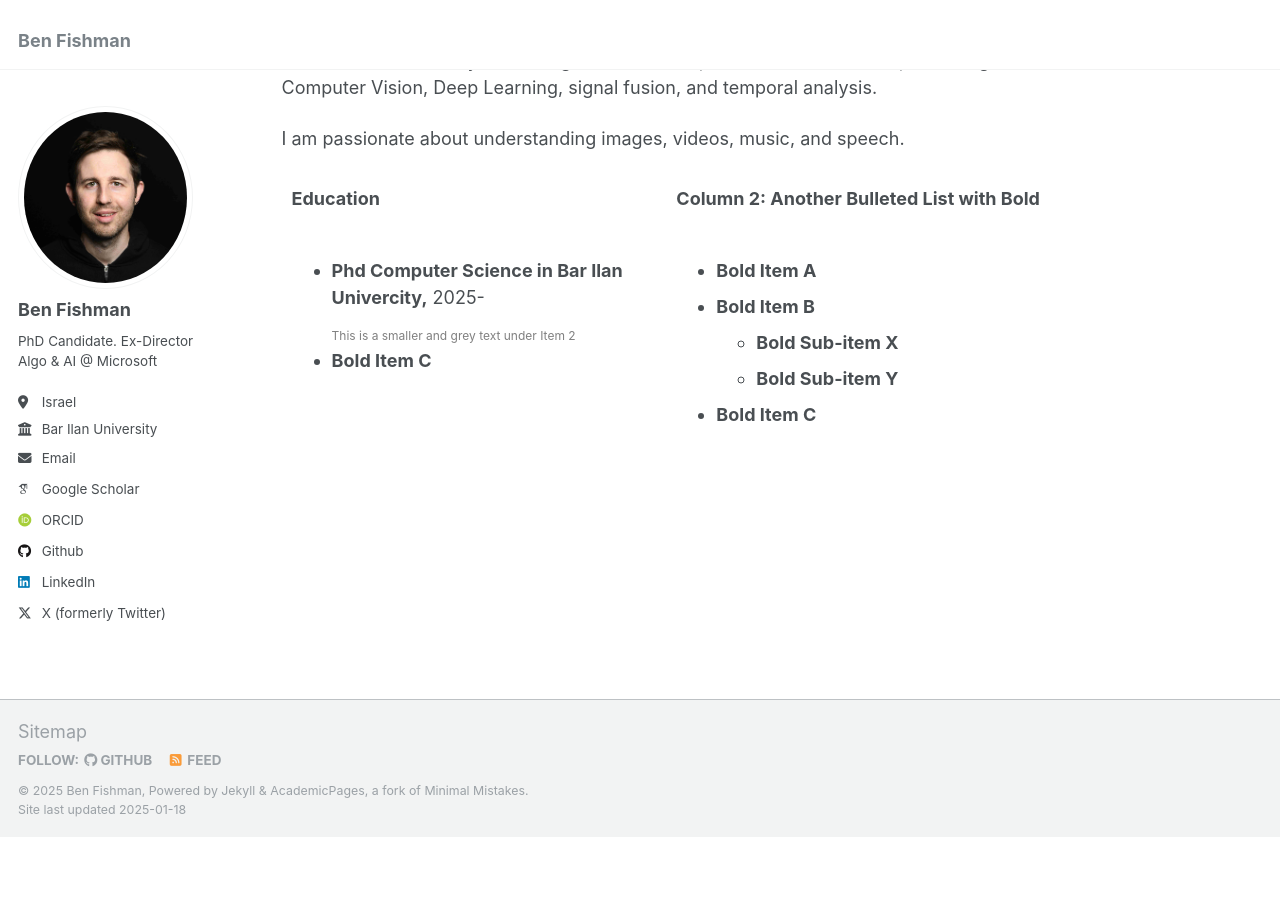
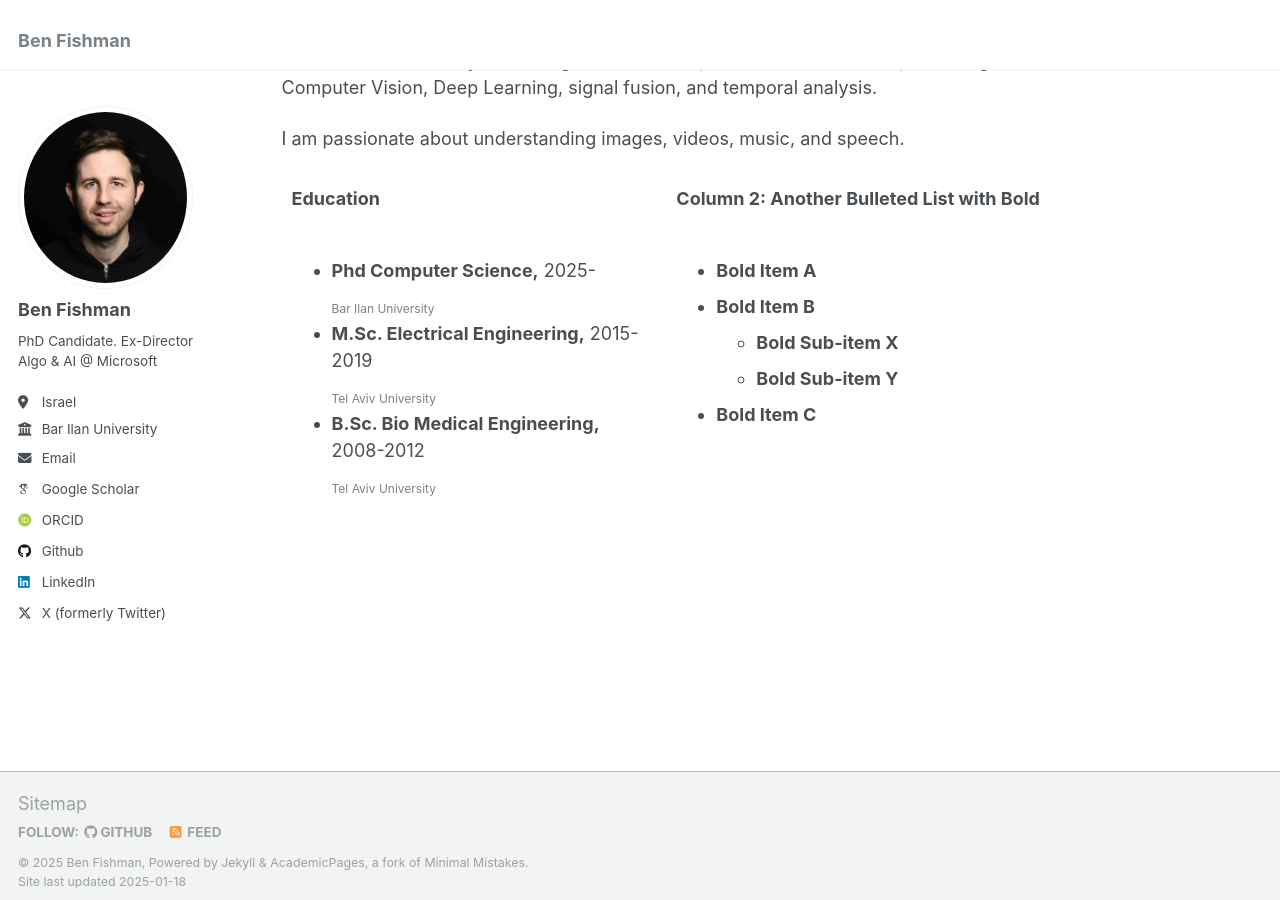
Before and after one commit to benf22/benf22.github.io, a Jekyll site: the page built from _pages/about.md, in a window 1280 px wide and 900 px high, scrolled down 549 px. Built offline with Jekyll 4.4.1, drawn with Linux system fonts in a browser that asks for light colours; some web fonts are replaced; before the commit the page ends 1386 px from its top, so only the background shows below that.

Commit message:
Update about.md

```diff
--- a/_pages/about.md
+++ b/_pages/about.md
@@ -23,9 +23,13 @@ I am passionate about understanding images, videos, music, and speech.
 <div style="flex: 50%; padding: 10px;">
     <strong>Education</strong><br><br>
     <ul>
-      <li><strong>Phd Computer Science in Bar Ilan Univercity,</strong> 2025-</li>
-      <span style="font-size: 12px; color: grey;">This is a smaller and grey text under Item 2</span>
-      <li><strong>Bold Item C</strong></li>
+      <li><strong>Phd Computer Science,</strong> 2025-</li>
+      <span style="font-size: 12px; color: grey;">Bar Ilan University</span>
+      <li><strong>M.Sc. Electrical Engineering,</strong> 2015-2019</li>
+      <span style="font-size: 12px; color: grey;">Tel Aviv University</span>
+        <li><strong>B.Sc. Bio Medical Engineering,</strong> 2008-2012</li>
+      <span style="font-size: 12px; color: grey;">Tel Aviv University</span>
+
     </ul>
 </div>
 
```
